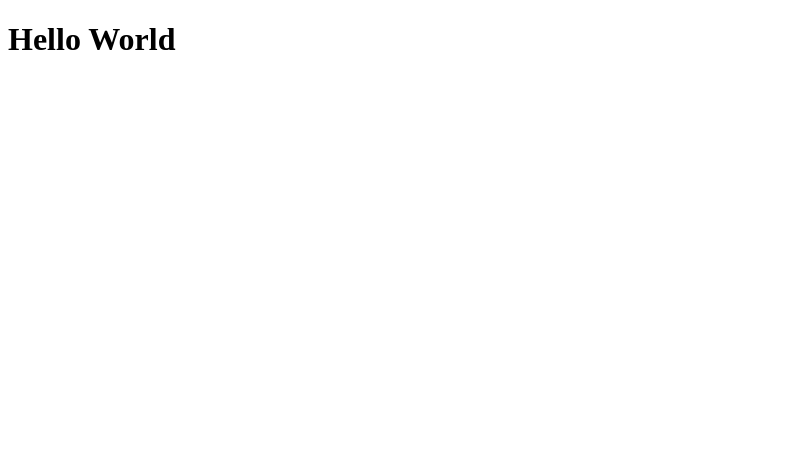
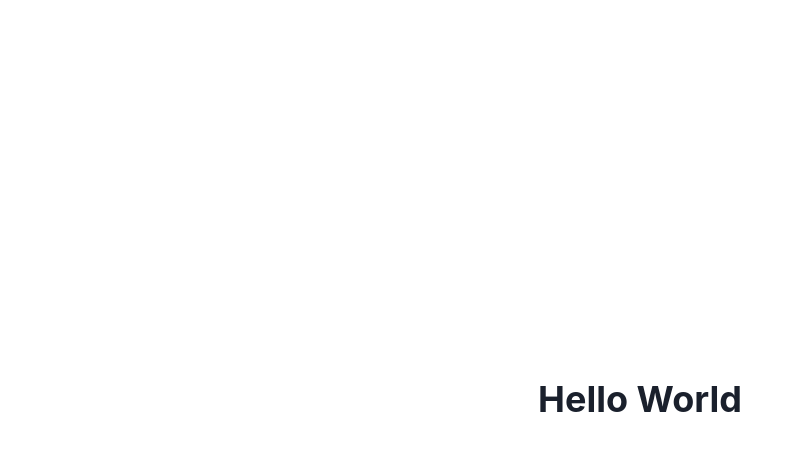
Before and after one commit to baekjungkim/vite-react-ts-starter, a React (Vite) app: page / in a window 1280 px wide. Shown: the top 450 px of the page, without its empty margins (0-795 px from the left). Built offline with nearby package versions, Linux system fonts and the light colour scheme.

Commit message:
setup chakraui

```diff
--- a/package.json
+++ b/package.json
@@ -13,6 +13,10 @@
     "typecheck": "tsc --noEmit"
   },
   "dependencies": {
+    "@chakra-ui/react": "^2.7.1",
+    "@emotion/react": "^11.11.1",
+    "@emotion/styled": "^11.11.0",
+    "framer-motion": "^10.12.16",
     "react": "^18.2.0",
     "react-dom": "^18.2.0",
     "react-router-dom": "^6.13.0"
--- a/src/main.tsx
+++ b/src/main.tsx
@@ -1,10 +1,13 @@
 import React from 'react';
 import ReactDOM from 'react-dom/client';
+import { ChakraProvider } from '@chakra-ui/react';
 import { WrappedApp } from './App';
 import './index.css';
 
 ReactDOM.createRoot(document.getElementById('root') as HTMLElement).render(
   <React.StrictMode>
-    <WrappedApp />
+    <ChakraProvider>
+      <WrappedApp />
+    </ChakraProvider>
   </React.StrictMode>
 );
--- a/src/pages/Home.tsx
+++ b/src/pages/Home.tsx
@@ -1,5 +1,11 @@
+import { Flex, Heading } from '@chakra-ui/react';
+
 function Home() {
-  return <h1>Hello World</h1>;
+  return (
+    <Flex height="100vh" alignItems="center" justifyContent="center">
+      <Heading>Hello World</Heading>
+    </Flex>
+  );
 }
 
 export default Home;
```
Also changed, not shown: 1 other file (tests, documents, lock files or other folders).
